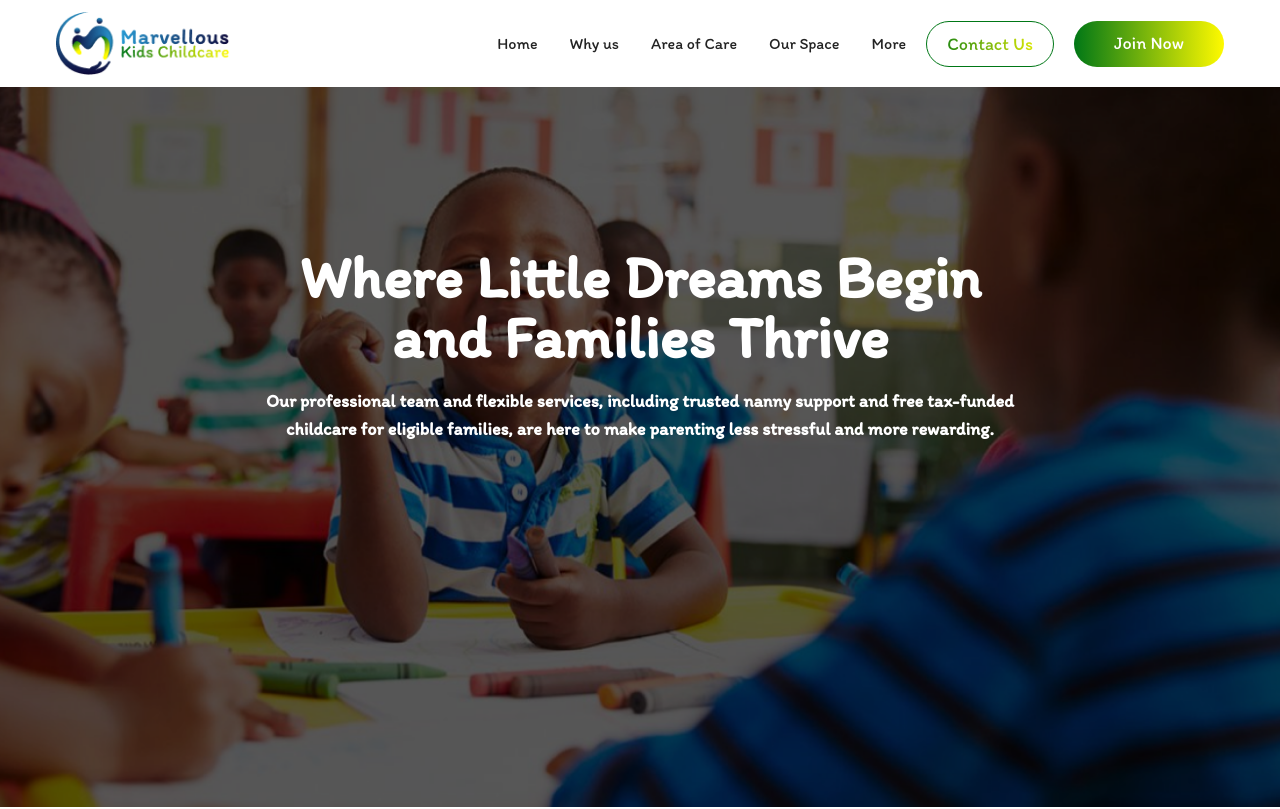
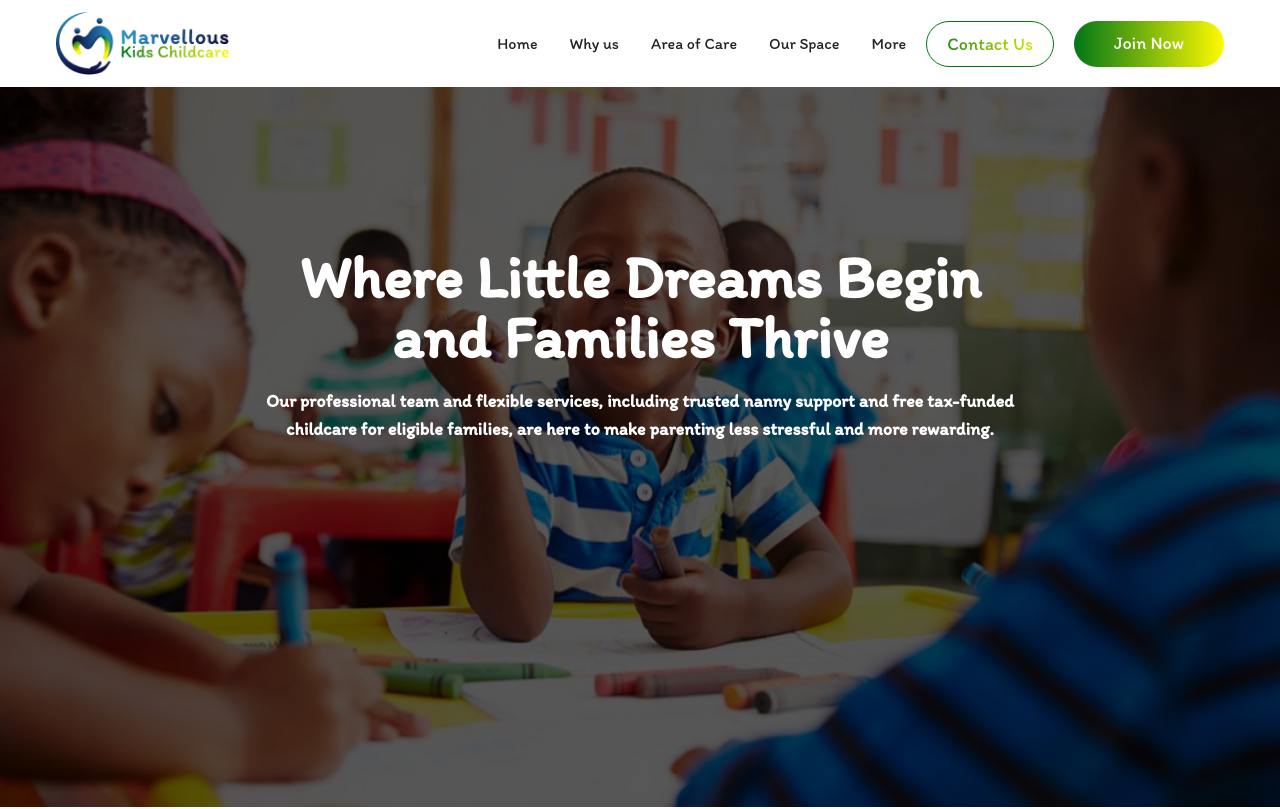
Before and after one commit to cycodedconcept/marvellouskids-ui, a Next.js app: page /additional in a window 1280 px wide. Shown: the top 809 px of the page. Built offline with nearby package versions, Linux system fonts and the light colour scheme.

Commit message:
Remove redundant class from AdditionalPage component for cleaner styling

```diff
--- a/app/additional/page.tsx
+++ b/app/additional/page.tsx
@@ -36,7 +36,7 @@ const AdditionalPage = () => {
 	];
 	return (
 		<div>
-			<main className="h-[calc(100vh-5rem)] bg-dreams-begin3 bg-no-repeat bg-cover bg-right-top text-white text-center md:px-14 px-5 pt-40 flex flex-col items-center">
+			<main className="h-[calc(100vh-5rem)] bg-dreams-begin3 bg-no-repeat bg-cover  text-white text-center md:px-14 px-5 pt-40 flex flex-col items-center">
 				<div className="lg:w-2/3">
 					<h1 className="md:text-6xl sm:text-5xl text-4xl font-extrabold">
 						Where Little Dreams Begin and Families Thrive
```
